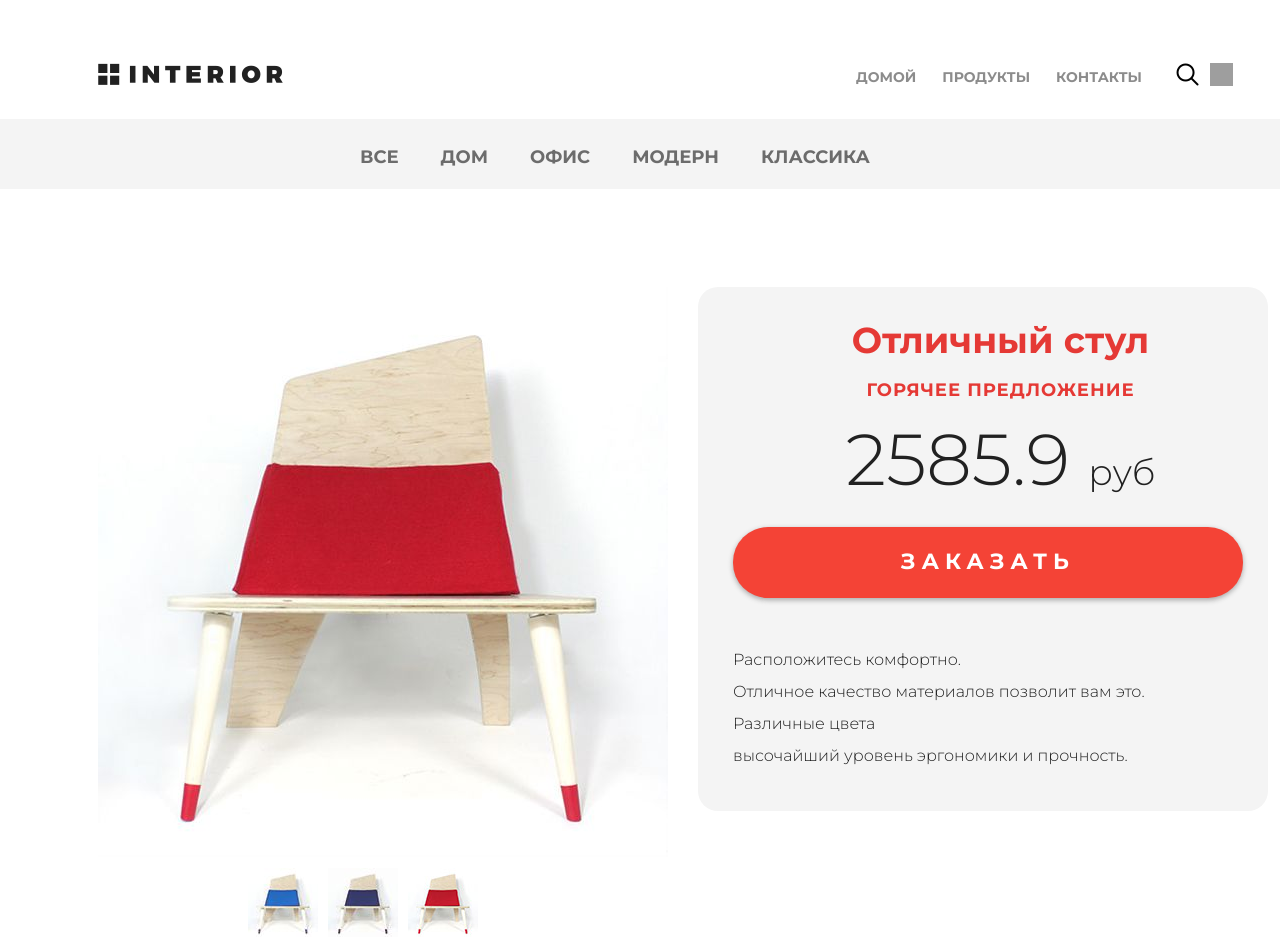
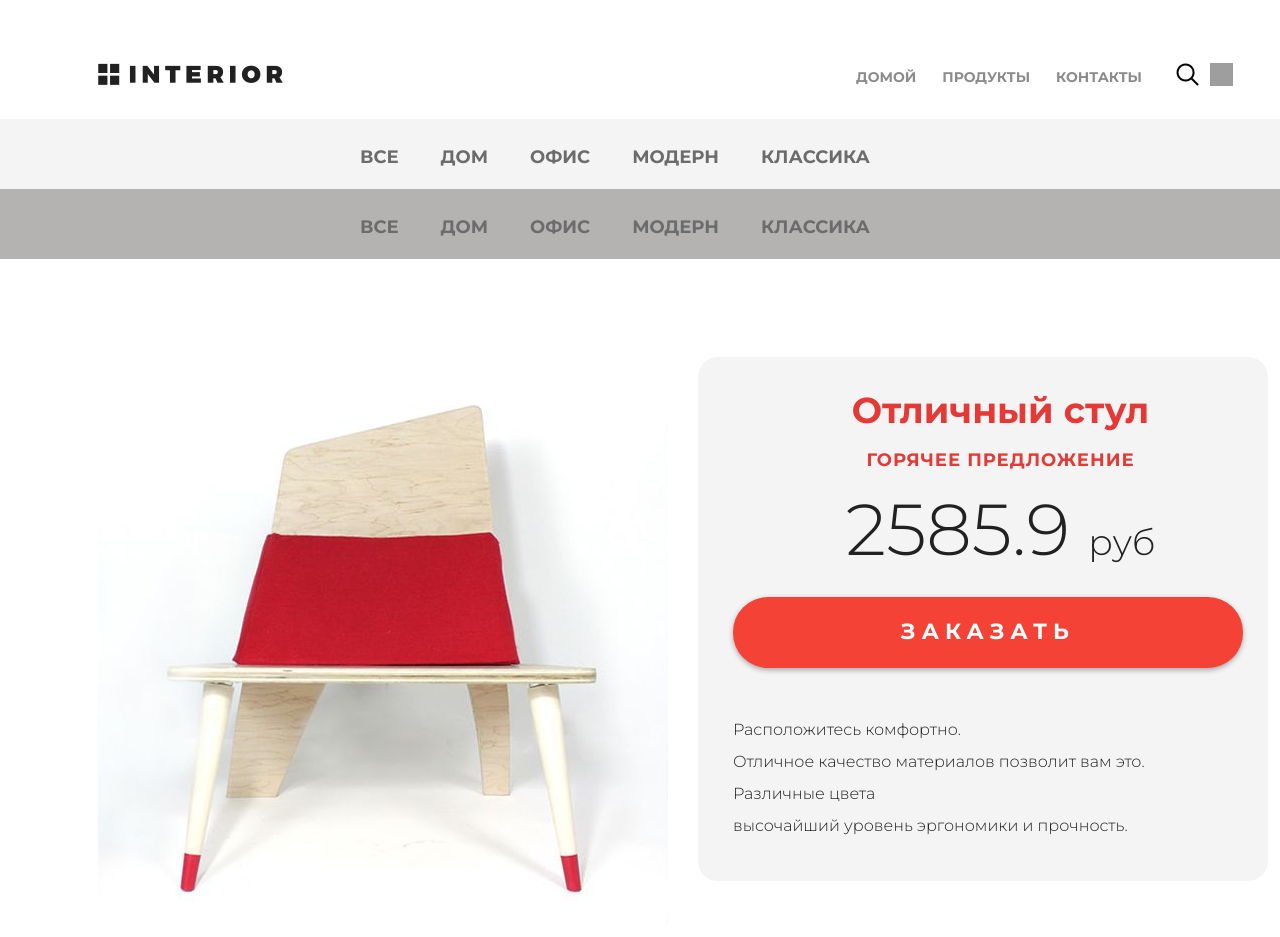
Before and after one commit to MyodsOnline/GeekShop_GB, a Django app: page /products/ in a window 1280 px wide; the page is wider, and only the part inside the window is pictured. Shown: the top 937 px of that part. Run offline with Django 3.2, Linux system fonts and the light colour scheme; grey boxes are pictures that could not be loaded.

Commit message:
load products from json

```diff
--- /dev/null
+++ b/products/static/products.json
@@ -0,0 +1,7 @@
+[
+        {"href": "products", "name": "все"},
+        {"href": "products_home", "name": "дом"},
+        {"href": "products_office", "name": "офис"},
+        {"href": "products_modern", "name": "модерн"},
+        {"href": "products_classic", "name": "классика"}
+]
--- a/products/static/products/products_style.css
+++ b/products/static/products/products_style.css
@@ -13,3 +13,10 @@
 	margin-bottom: 24px;
 	line-height: 36px;
 }
+
+.links_json {
+	height: 70px;
+	background-color: #b5b2b2;
+	position: relative;
+	padding-left: 360px;
+}
--- a/products/templates/products/products.html
+++ b/products/templates/products/products.html
@@ -19,6 +19,13 @@
 				<ul class="links-menu">
 					{% for link in links_menu %}
 					<li><a href="{{link.href}}">{{ link.name }}</a></li>
+					{% endfor %}
+				</ul>
+			</div>
+			<div class="links_json clearfix">
+				<ul class="links-menu">
+					{% for link_json in products_json %}
+					<li><a href="{{link_json.href}}">{{ link_json.name }}</a></li>
 					{% endfor %}
 				</ul>
 			</div>
--- a/products/views.py
+++ b/products/views.py
@@ -1,17 +1,24 @@
 from django.shortcuts import render
+import os
+import json
+
+SOURCE_DIR = os.path.dirname(__file__)
+source_file = os.path.join(SOURCE_DIR, 'static/products.json')
 
 
 def products(request):
     title = 'Products'
     links_menu = [
-        {'href': 'products/', 'name': 'все'},
+        {'href': 'products', 'name': 'все'},
         {'href': 'products_home', 'name': 'дом'},
         {'href': 'products_office', 'name': 'офис'},
         {'href': 'products_modern', 'name': 'модерн'},
         {'href': 'products_classic', 'name': 'классика'},
     ]
+    products_json = json.load(open(source_file, encoding='utf-8'))
     context = {
         'title': title,
         'links_menu': links_menu,
+        'products_json': products_json,
     }
     return render(request, 'products/products.html', context)
```
